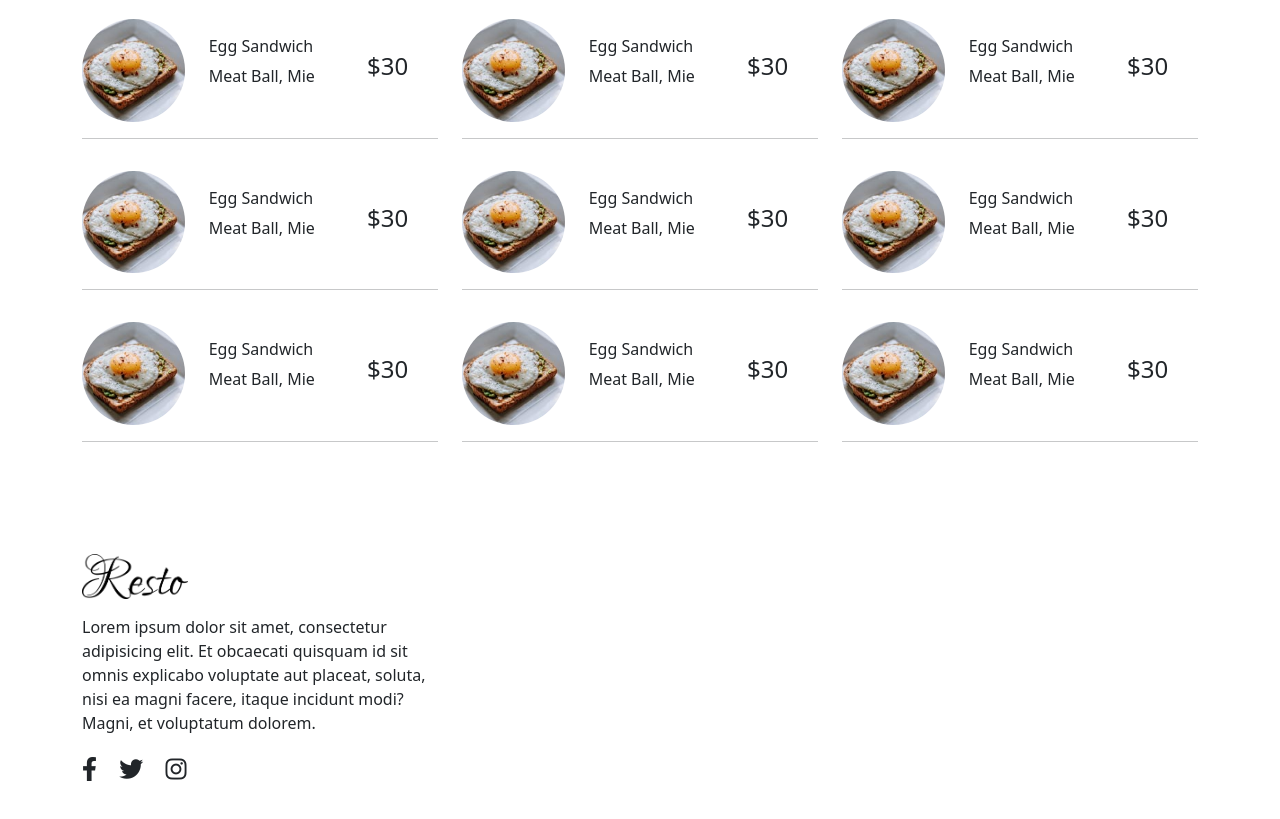
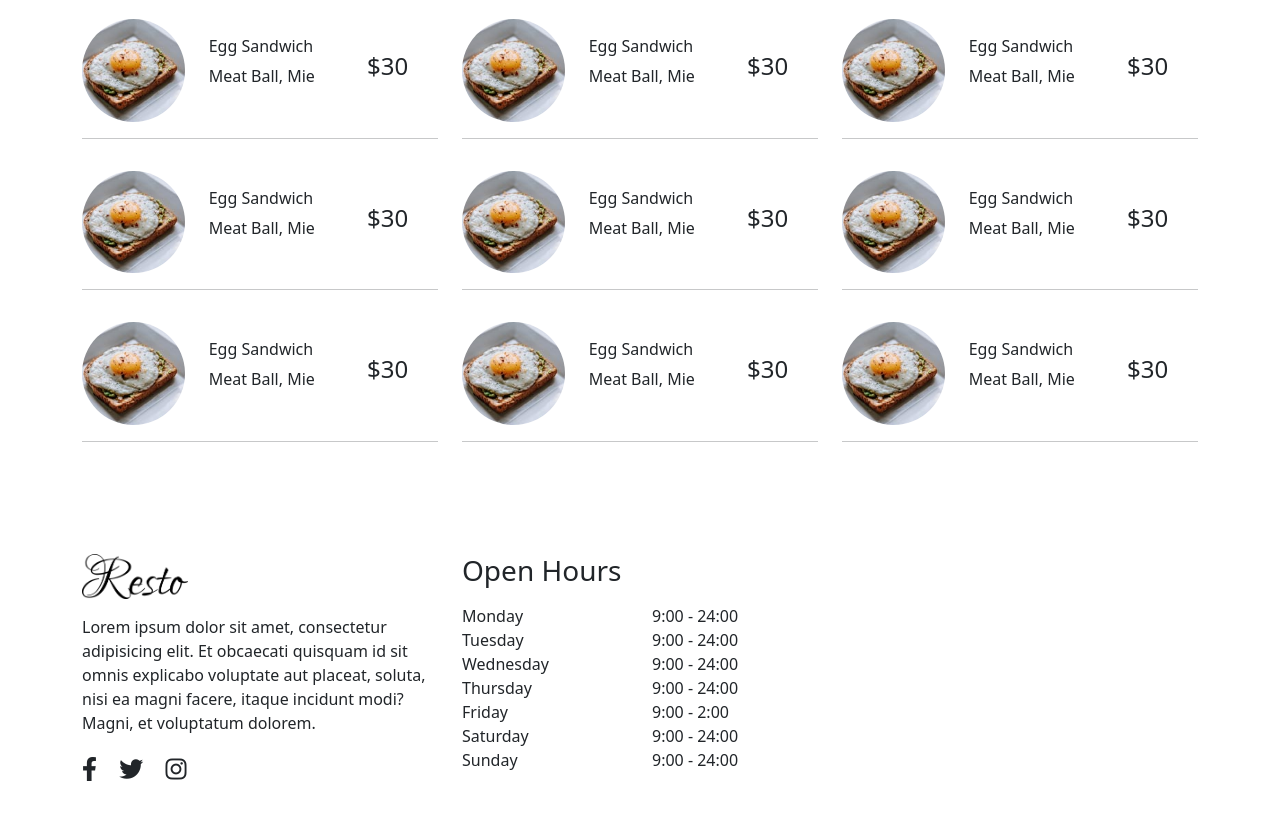
Before and after one commit to sayemhossain/resto, a plain HTML site: page index.html in a window 1280 px wide. Shown: the part 3013-3832 px from the top of the page. Drawn offline with nearby package versions, Linux system fonts and the light colour scheme.

Commit message:
new code added

```diff
--- a/index.html
+++ b/index.html
@@ -384,7 +384,45 @@
               <i class="fab fa-instagram"></i>
             </div>
           </div>
-          <div class="col-lg-4"></div>
+          <div class="col-lg-4">
+            <h3 class="mb-3">Open Hours</h3>
+            <div class="row">
+              <div class="col-lg-6">Monday</div>
+              <div class="col-lg-6">9:00 - 24:00</div>
+            </div>
+            <div class="row">
+              <div class="col-lg-6">Tuesday
+              </div>
+              <div class="col-lg-6">9:00 - 24:00</div>
+            </div>
+            <div class="row">
+              <div class="col-lg-6">Wednesday</div>
+              <div class="col-lg-6">9:00 - 24:00</div>
+            </div>
+            <div class="row">
+              <div class="col-lg-6">Thursday</div>
+              <div class="col-lg-6">9:00 - 24:00</div>
+            </div>
+            <div class="row">
+              <div class="col-lg-6">Friday</div>
+              <div class="col-lg-6">9:00 - 2:00</div>
+            </div>
+            <div class="row">
+              <div class="col-lg-6">Saturday</div>
+              <div class="col-lg-6">9:00 - 24:00</div>
+            </div>
+            <div class="row">
+              <div class="col-lg-6">Sunday</div>
+              <div class="col-lg-6">9:00 - 24:00</div>
+            </div>
+            <!-- <p><span class="me-5">Monday</span><span class="ms-5">9:00 - 24:00</span></p>
+            <p><span class="me-5">Monday</span><span class="ms-5">9:00 - 24:00</span></p>
+            <p><span class="me-5">Monday</span><span class="ms-5">9:00 - 24:00</span></p>
+            <p><span class="me-5">Monday</span><span class="ms-5">9:00 - 24:00</span></p>
+            <p><span class="me-5">Monday</span><span class="ms-5">9:00 - 24:00</span></p>
+            <p><span class="me-5">Monday</span><span class="ms-5">9:00 - 24:00</span></p>
+            <p><span class="me-5">Monday</span><span class="ms-5">9:00 - 24:00</span></p> -->
+          </div>
           <div class="col-lg-4"></div>
         </div>
       </div>
```
